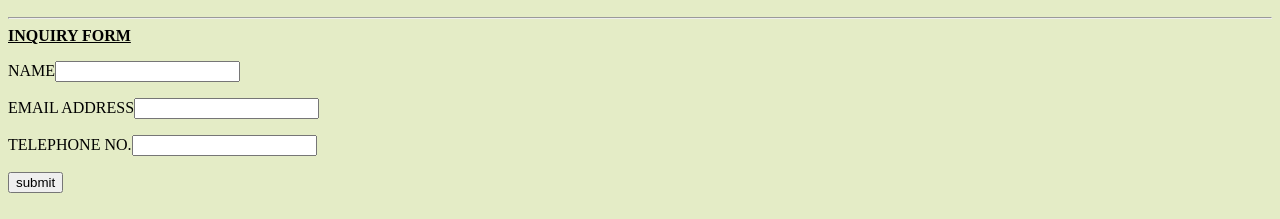
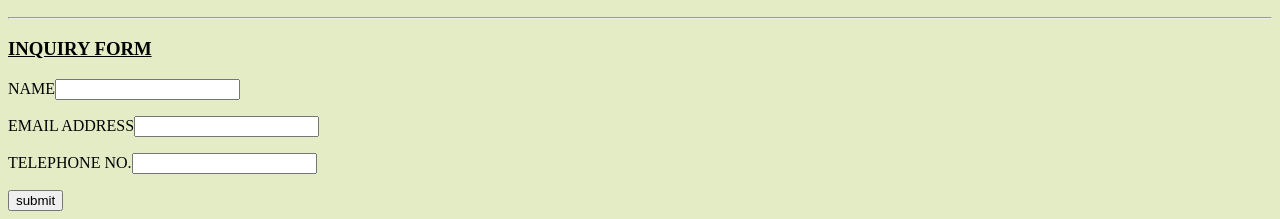
Before and after one commit to maestromelvin/pw, a plain HTML site: page page2.html in a window 1280 px wide. Shown: the part 762-981 px from the top of the page. Drawn offline with Linux system fonts and the light colour scheme.

Commit message:
Update page2.html

```diff
--- a/page2.html
+++ b/page2.html
@@ -21,8 +21,8 @@
         <img src="IMG_6049.JPG" width="350" alt="not showing"></p>
 
         <hr>
-        <form method="post" action="mailto:melvinmawejje@gmail.com"
-            <h1><u><b>INQUIRY FORM</b></u></h1>
+        <form method="post" action="mailto:melvinmawejje@gmail.com">
+            <h3><u><b>INQUIRY FORM</b></u></h3>
            <p><label>NAME</label><input type="text"></p>
             <p><label>EMAIL ADDRESS</label><input type="email"></p>
            <p><label>TELEPHONE NO.</label><input type="number"></p>
```
